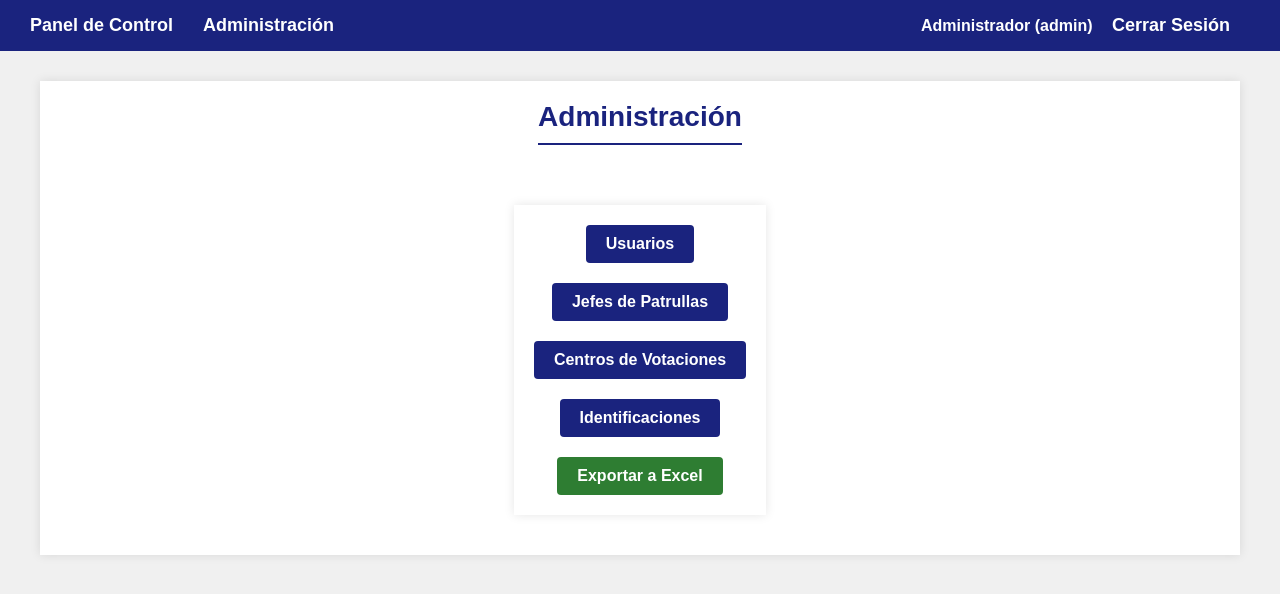
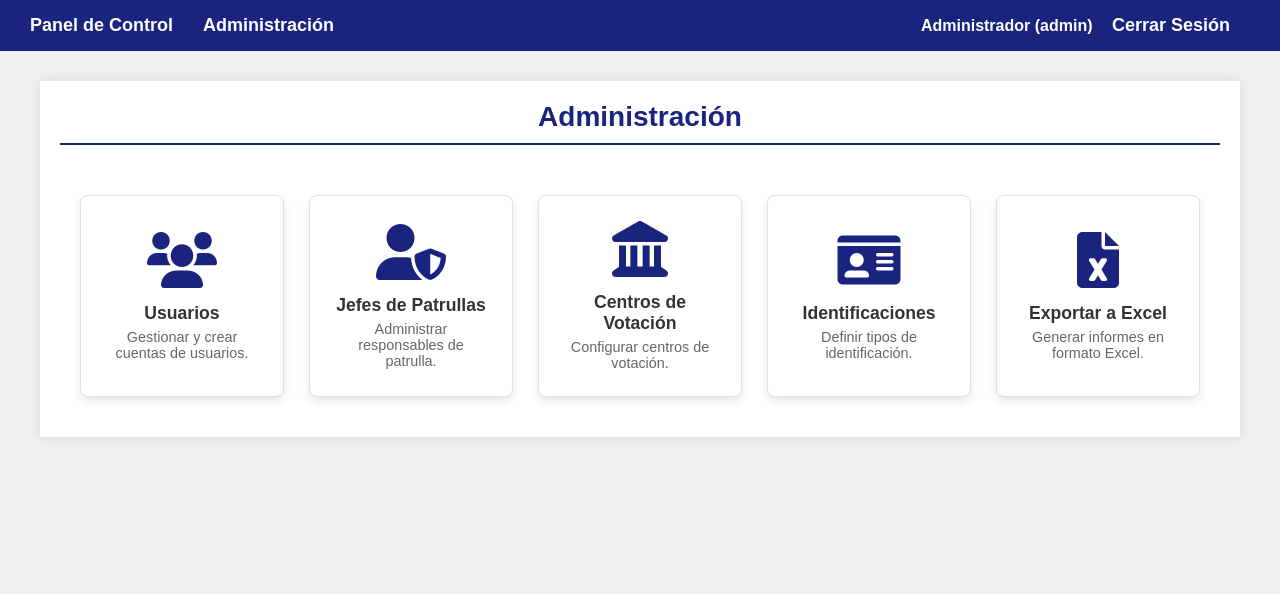
Before and after one commit to EnderBarrientos/sistema-patrullas, a Flask app: page /admin in a window 1280 px wide. Shown: the top 594 px of the page. Run offline with Flask 3, Linux system fonts and the light colour scheme; a user stored in the database is signed in.

Commit message:
Administración

```diff
--- a/templates/admin_site.html
+++ b/templates/admin_site.html
@@ -1,47 +1,123 @@
 {% extends "base.html" %}
 
 {% block content %}
+    <link rel="stylesheet" href="https://cdnjs.cloudflare.com/ajax/libs/font-awesome/6.0.0-beta3/css/all.min.css">
     <style>
-        /* Estilos adicionales para esta página */
-        .container {
-            display: flex; /* Habilitar flexbox para el contenedor principal */
-            flex-direction: column; /* Organizar los elementos en columna */
-            align-items: center; /* Centrar horizontalmente los elementos */
-            gap: 20px; /* Espacio entre las tarjetas */
-            padding: 20px;
+        /* Estilos específicos para la vista de Administración */
+
+        .header {
+            text-align: center;
+            margin-bottom: 30px;
+        }
+
+        .dashboard-grid {
+            display: grid;
+            /* Crea una cuadrícula con columnas de ancho flexible, mínimo 180px */
+            grid-template-columns: repeat(auto-fit, minmax(180px, 1fr));
+            gap: 25px; /* Espacio entre las tarjetas de la cuadrícula */
+            max-width: 1200px; /* Ancho máximo para la cuadrícula, similar a tu .container base */
+            margin: 0 auto; /* Centrar la cuadrícula en la página */
+            padding: 20px; /* Padding interno para que no se pegue a los bordes */
+            box-sizing: border-box; /* Incluir padding en el ancho */
+        }
+
+        .dashboard-card {
+            background-color: white;
+            border: 1px solid #e0e0e0; /* Un borde más suave */
+            border-radius: 8px;
+            box-shadow: 0 4px 8px rgba(0, 0, 0, 0.1); /* Sombra más pronunciada */
+            padding: 25px; /* Aumentar el padding para espacio interno */
+            text-align: center;
+            display: flex;
+            flex-direction: column;
+            align-items: center;
+            justify-content: center;
+            transition: transform 0.2s ease-in-out, box-shadow 0.2s ease-in-out; /* Transición suave al hover */
+            text-decoration: none; /* Quitar subrayado por defecto de los enlaces */
+            color: #333; /* Color de texto predeterminado */
+        }
+
+        .dashboard-card:hover {
+            transform: translateY(-5px); /* Pequeño levantamiento al pasar el ratón */
+            box-shadow: 0 6px 12px rgba(0, 0, 0, 0.15); /* Sombra más intensa al hover */
+        }
+
+        .dashboard-card i {
+            font-size: 3.5em; /* Tamaño grande para los íconos */
+            margin-bottom: 15px; /* Espacio entre ícono y texto */
+            color: #1a237e; /* Color azul primario para los íconos */
+        }
+
+        .dashboard-card .card-title {
+            font-weight: bold;
+            font-size: 1.1em;
+            margin-bottom: 5px;
+        }
+
+        .dashboard-card .card-description {
+            font-size: 0.9em;
+            color: #666;
+        }
+
+        /* Responsive adjustments */
+        @media (max-width: 768px) {
+            .dashboard-grid {
+                grid-template-columns: repeat(auto-fit, minmax(150px, 1fr)); /* Columnas más pequeñas en móviles */
+                gap: 15px;
+            }
+            .dashboard-card {
+                padding: 20px;
+            }
+            .dashboard-card i {
+                font-size: 2.5em;
+                margin-bottom: 10px;
+            }
+        }
+
+        @media (max-width: 480px) {
+            .dashboard-grid {
+                grid-template-columns: 1fr; /* Una columna en pantallas muy pequeñas */
+            }
         }
     </style>
+
     <div class="header">
         <h1>Administración</h1>
     </div>
 
-    <div class="container">
+    <div class="dashboard-grid">
         {% if current_user.is_admin %}
-        <div class="card">
-            <div class="btn-group">
-                <a href="{{ url_for('create_user') }}" class="btn btn-primary">Usuarios</a>
-            </div>
-        </div>
-        <div class="card">
-            <div class="btn-group">
-                <a href="" class="btn btn-primary">Jefes de Patrullas</a>
-            </div>
-        </div>
-        <div class="card">
-            <div class="btn-group">
-                <a href="{{ url_for('create_voting_center') }}" class="btn btn-primary">Centros de Votaciones</a>
-            </div>
-        </div>
-        <div class="card">
-            <div class="btn-group">
-                <a href="{{ url_for('create_identification') }}" class="btn btn-primary">Identificaciones</a>
-            </div>
-        </div>
-        <div class="card">
-            <div class="btn-group">
-                <a href="{{ url_for('export_excel') }}" class="btn btn-success">Exportar a Excel</a>
-            </div>
-        </div>
+
+        <a href="{{ url_for('create_user') }}" class="dashboard-card">
+            <i class="fas fa-users"></i>
+            <div class="card-title">Usuarios</div>
+            <div class="card-description">Gestionar y crear cuentas de usuarios.</div>
+        </a>
+
+        <a href="" class="dashboard-card">
+            <i class="fas fa-user-shield"></i>
+            <div class="card-title">Jefes de Patrullas</div>
+            <div class="card-description">Administrar responsables de patrulla.</div>
+        </a>
+
+        <a href="{{ url_for('create_voting_center') }}" class="dashboard-card">
+            <i class="fas fa-landmark"></i>
+            <div class="card-title">Centros de Votación</div>
+            <div class="card-description">Configurar centros de votación.</div>
+        </a>
+
+        <a href="{{ url_for('create_identification') }}" class="dashboard-card">
+            <i class="fas fa-id-card"></i>
+            <div class="card-title">Identificaciones</div>
+            <div class="card-description">Definir tipos de identificación.</div>
+        </a>
+
+        <a href="{{ url_for('export_excel') }}" class="dashboard-card">
+            <i class="fas fa-file-excel"></i>
+            <div class="card-title">Exportar a Excel</div>
+            <div class="card-description">Generar informes en formato Excel.</div>
+        </a>
+
         {% endif %}
     </div>
 {% endblock %}
--- a/templates/dashboard.html
+++ b/templates/dashboard.html
@@ -91,9 +91,7 @@
                 <h2>Administración</h2>
             </div>
             <div class="btn-group">
-                <a href="{{ url_for('create_user') }}" class="btn btn-primary">Crear Nuevo Usuario</a>
-                <a href="{{ url_for('create_voting_center') }}" class="btn btn-primary">Añadir Centro de Votación</a>
-                <a href="{{ url_for('create_identification') }}" class="btn btn-primary">Añadir Identificación</a>
+                <a href="{{ url_for('admin_site') }}" class="btn btn-primary">Ir al Administrador</a>
                 <a href="{{ url_for('export_excel') }}" class="btn btn-info">Exportar a Excel</a>
             </div>
         </div>
```
